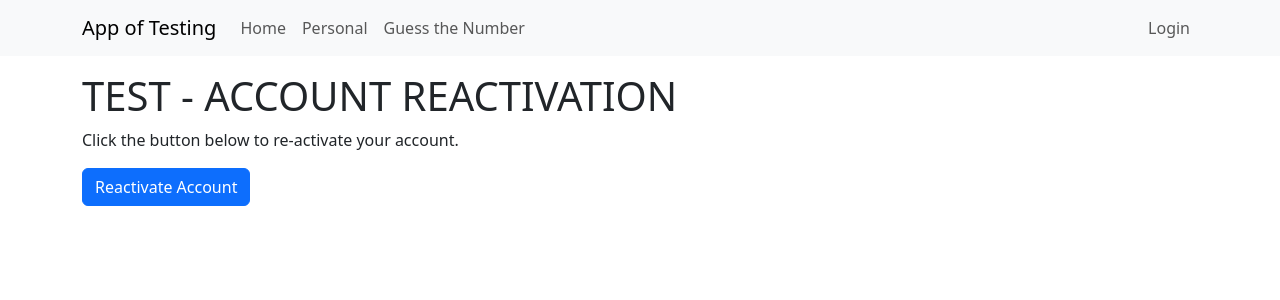
After one commit to KeironTJ/SimpleWebFlasks, a Flask app: a page that uses app/templates/reactivate_account.html in a window 1280 px wide. The commit adds this page. Shown: the top 300 px of the page. Run offline with Flask 3, Linux system fonts and the light colour scheme.

Commit message:
chore: Add user activation and deactivation functionality

```diff
--- a/app/models.py
+++ b/app/models.py
@@ -25,6 +25,7 @@ class User(UserMixin, db.Model):
     email = db.Column(String(120), index=True, unique=True)
     password_hash = db.Column(String(256))
     role=so.relationship("Role", secondary="user_roles")
+    active = db.Column(db.Boolean(), default=True)
 
     def __repr__(self):
         return '<User {}>'.format(self.username)
--- a/app/routes.py
+++ b/app/routes.py
@@ -33,6 +33,7 @@ def user_has_admin(user_id):
 def login():
     if current_user.is_authenticated:
         return redirect(url_for('index'))
+
     form = LoginForm()
     if form.validate_on_submit():
         user = db.session.scalar(
@@ -40,12 +41,42 @@ def login():
         if user is None or not user.check_password(form.password.data):
             flash('Invalid username or password')
             return redirect(url_for('login'))
+
+        # Check if the user is active
+        if not user.active:
+            return redirect(url_for('reactivate_account', user_id=user.id))
+
         login_user(user, remember=form.remember_me.data)
         next_page = request.args.get('next')
+
         if not next_page or urlsplit(next_page).netloc != '':
             next_page = url_for('index')
         return redirect(next_page)
+
     return render_template('login.html', title='Sign In', form=form)
+
+@app.route('/reactivate_account<user_id>', methods=['GET', 'POST'])
+def reactivate_account(user_id):
+    user = db.session.query(User).get(user_id)
+
+    return render_template('reactivate_account.html', title='Re-activate Account', user=user)
+
+@app.route('/activate_account/<user_id>', methods=['GET', 'POST'])
+def activate_account(user_id):
+    user = db.session.query(User).get(user_id)
+    if user:
+        user.active = True
+        # Assuming GTNSettings and UserRoles are related to the user and need to be updated/created as well.
+        gtnsettings = GTNSettings(user_id=user_id, startrange=1, endrange=100)
+        assign_user_role = UserRoles(user_id=user_id, role_id=2)
+        db.session.add(gtnsettings)
+        db.session.add(assign_user_role)
+        db.session.commit()
+        flash("Account Reactivated")
+        return redirect(url_for('login'))
+    else:
+        flash("User not found.")
+        return redirect(url_for('index'))
 
 @app.route('/logout')
 def logout():
@@ -68,7 +99,8 @@ def register():
 
         # Create default GTNSettings for the user
         gtnsettings = GTNSettings(user_id=user.id, startrange=1, endrange=100)
-        db.session.add(gtnsettings)
+        assign_user_role = UserRoles(user_id=user.id, role_id=2)
+        db.session.add(gtnsettings, assign_user_role)
         db.session.commit()
 
         return redirect(url_for('login'))
@@ -138,10 +170,25 @@ def admin_roles():
 
     return render_template("admin_roles.html", title='Admin Roles', roles=roles, roleform=roleform)
 
+@app.route('/deactivate_user<user_id>', methods=['GET', 'POST'])
+@login_required
+@admin_required
+def deactivate_user(user_id):
+    user = db.session.query(User).get(user_id)
+    user.active = False # Deactivate the user
+    db.session.commit()
+    flash("User Deactivated")
+
+    return redirect(url_for('admin_users'))
+
+
+
 @app.route('/not_admin', methods=['GET', 'POST'])
 @login_required
 def not_admin():
     return render_template("not_admin.html", title='Not Admin')
+
+
 
 # GUESS THE NUMBER GAME
 
--- a/app/templates/admin_users.html
+++ b/app/templates/admin_users.html
@@ -21,6 +21,7 @@
                     <tr>
                         <th>Username</th>
                         <th>Role</th>
+                        <th>Active</th>
                         <th>Actions</th>
                     </tr>
                 </thead>
@@ -33,8 +34,9 @@
                             {% else %}
                                 No Roles Assigned
                             {% endfor %}</td>
+                        <td>{{ user.active }}</td>
                         <td>
-
+                            <a href="{{ url_for('deactivate_user', user_id=user.id) }}" class="btn btn-danger">Deactivate</a>
                         </td>
                     </tr>
                     {% endfor %}
--- /dev/null
+++ b/app/templates/reactivate_account.html
@@ -0,0 +1,10 @@
+{% extends "base.html" %}
+
+{% block content %}
+    <h1>TEST - ACCOUNT REACTIVATION</h1>
+
+    <p>Click the button below to re-activate your account.</p>
+
+    <a href="{{ url_for('activate_account', user_id=user.id) }}" class="btn btn-primary">Reactivate Account</a>
+
+{% endblock %}
```
Also changed, not shown: migrations/versions/958af85f4473_.py (added, +32 -0 lines), app.db.
